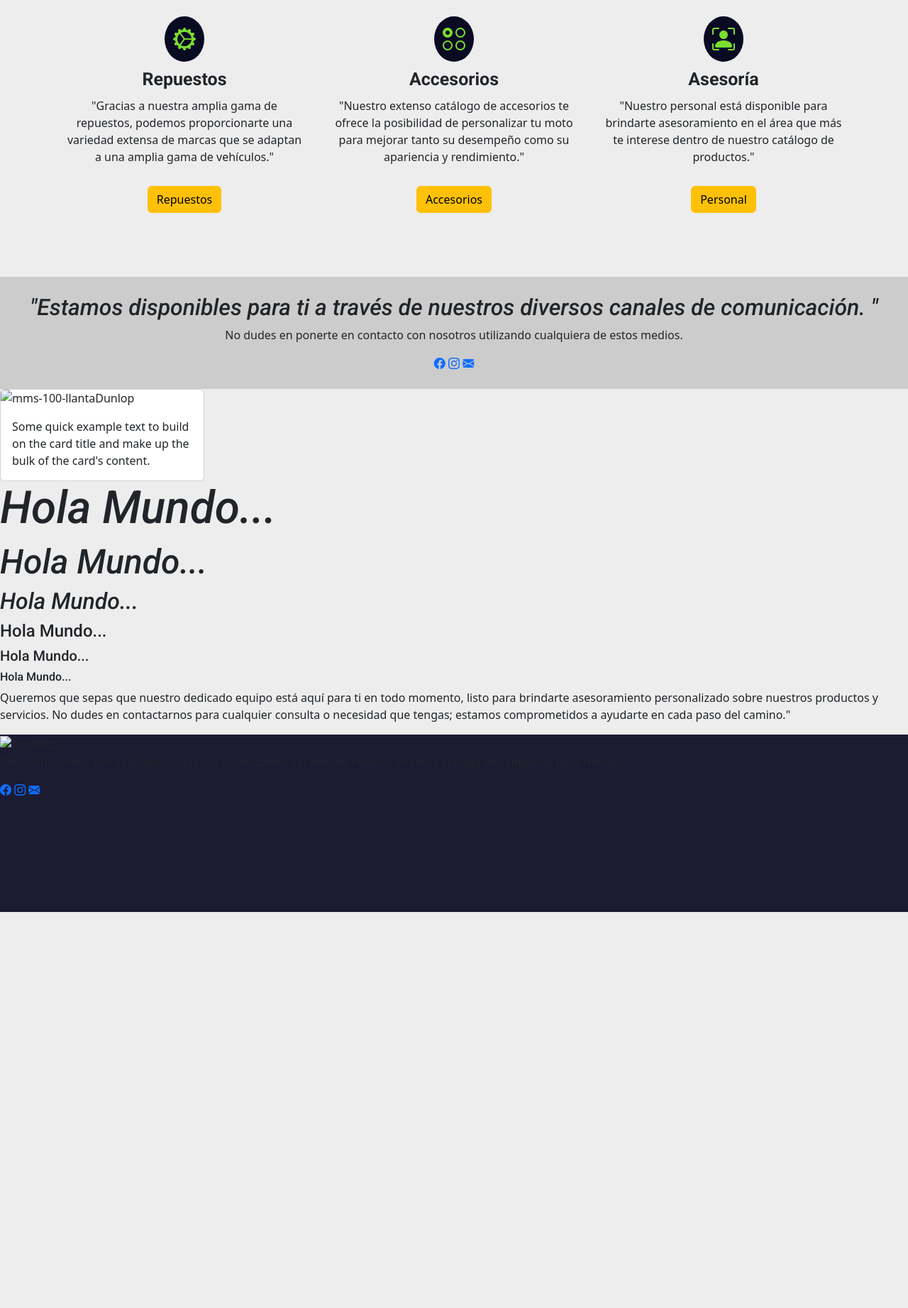
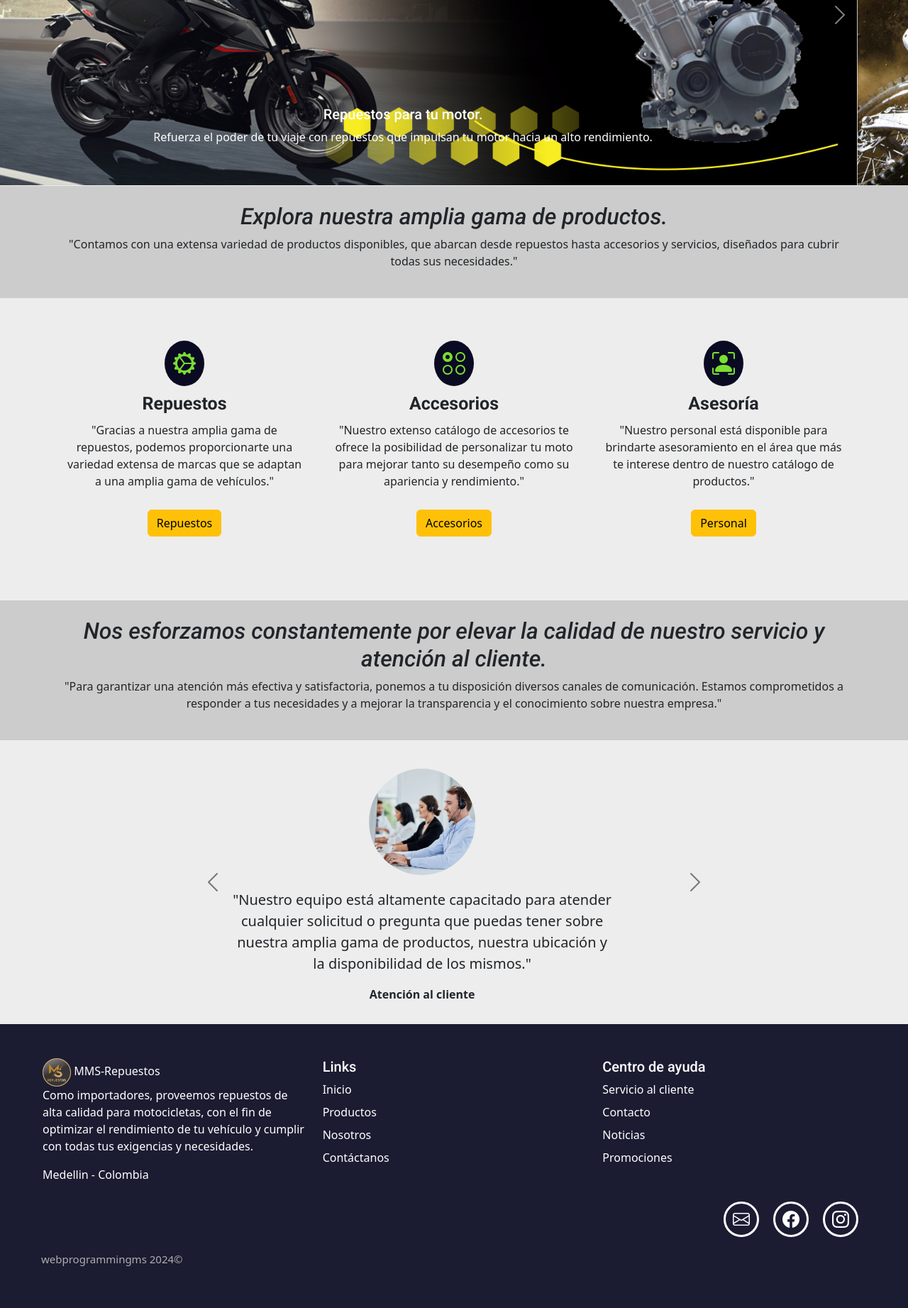
Before and after one commit to mauser78/preDeliveryBasis, a plain HTML site: page index.html in a window 1280 px wide. Shown: the part 285-2128 px from the top of the page at 71% size. Before the commit the page ends 1570 px from the top, so only its background shows below. Drawn offline with nearby package versions, Linux system fonts and the light colour scheme; a web font is replaced by a local one.

Commit message:
En este commit se elimina la carpeta include y se modifica el index

```diff
--- a/index.html
+++ b/index.html
@@ -75,40 +75,51 @@
       </div>
     </nav>
   </header>
+
+  <!-- navigation main --/-- navegación principal -->
   <main>
-    <!-- carousel section --/-- sección carrusel -->
-    <section>
-      <div id="carouselExampleAutoplaying" class="carousel slide carousel-fade" data-bs-ride="carousel">
+    <section class="carousel">
+      <!-- carousel section --/-- sección carrusel -->
+      <div id="carouselAdvertisement" class="carousel slide" data-bs-ride="carousel">
+        <!--                 <div class="carousel-indicators">
+                                  <button type="button" data-bs-target="#carouselAdvertisement" data-bs-slide-to="0" class="active" aria-current="true" aria-label="Slide 1"></button>
+                                  <button type="button" data-bs-target="#carouselAdvertisement" data-bs-slide-to="1" aria-label="Slide 2"></button>
+                                  <button type="button" data-bs-target="#carouselAdvertisement" data-bs-slide-to="2" aria-label="Slide 3"></button>
+                                </div> -->
         <div class="carousel-inner">
           <div class="carousel-item active">
-            <img src="./image/excibicion1.png" width="" class="d-block w-100" alt="cascocVenta">
+            <img src="./assets/image/excibicion1.png" class="d-block w-100" alt="cascosVenta">
             <div class="carousel-caption d-none d-md-block">
-              <h5>First slide label</h5>
-              <p>Some representative placeholder content for the first slide.</p>
+              <h5>Repuestos para tu motor.</h5>
+              <p>Refuerza el poder de tu viaje con repuestos que impulsan tu motor hacia un alto
+                rendimiento.
+              </p>
             </div>
           </div>
           <div class="carousel-item">
-            <img src="./image/excibicion2.png" class="d-block w-100" alt="neumaticos">
+            <img src="./assets/image/excibicion2.png" class="d-block w-100" alt="neumaticos">
             <div class="carousel-caption d-none d-md-block">
-              <h5>Second slide label</h5>
-              <p>Some representative placeholder content for the first slide.</p>
+              <h5>Diversas marcas de llantas</h5>
+              <p>Encuentra el agarre perfecto para tu camino con nuestra selección de llantas de las
+                mejores
+                marcas.</p>
             </div>
           </div>
           <div class="carousel-item">
-            <img src="./image/excibicion3.png" class="d-block w-100" alt="repuestoVentaFoto">
+            <img src="./assets/image/excibicion3.png" class="d-block w-100" alt="repuestoVentaFoto">
             <div class="carousel-caption d-none d-md-block">
-              <h5>Third slide label</h5>
-              <p>Some representative placeholder content for the first slide.</p>
+              <h5>Variedad en marcas de cascos</h5>
+              <p>Nuestra selección de cascos está diseñada para ofrecerte confort y protección en cada
+                viaje.
+              </p>
             </div>
           </div>
         </div>
-        <button class="carousel-control-prev" type="button" data-bs-target="#carouselExampleAutoplaying"
-          data-bs-slide="prev">
+        <button class="carousel-control-prev" type="button" data-bs-target="#carouselAdvertisement" data-bs-slide="prev">
           <span class="carousel-control-prev-icon" aria-hidden="true"></span>
           <span class="visually-hidden">Previous</span>
         </button>
-        <button class="carousel-control-next" type="button" data-bs-target="#carouselExampleAutoplaying"
-          data-bs-slide="next">
+        <button class="carousel-control-next" type="button" data-bs-target="#carouselAdvertisement" data-bs-slide="next">
           <span class="carousel-control-next-icon" aria-hidden="true"></span>
           <span class="visually-hidden">Next</span>
         </button>
@@ -117,10 +128,10 @@
 
     <!-- Section presentation --/-- Sección de presentacion -->
     <section class="presentation">
-      <div class="one-presentation">
+      <div class="container one-presentation">
         <h3 class="title-presentation">Explora nuestra amplia gama de productos.</h3>
-        <p class="text-section">"Contamos con una extensa variedad de productos disponibles, que abarcan desde repuestos
-          hasta accesorios y servicios, diseñados para cubrir todas sus necesidades."</p>
+        <p class="text-section">"Contamos con una extensa variedad de productos disponibles, que abarcan desde
+          repuestos hasta accesorios y servicios, diseñados para cubrir todas sus necesidades."</p>
       </div>
     </section>
 
@@ -132,7 +143,8 @@
           <div class="column col-12 col-md-4">
             <i class="bi bi-gear-wide-connected"></i>
             <h5 class="spare-parts">Repuestos</h5>
-            <p>"Gracias a nuestra amplia gama de repuestos, podemos proporcionarte una variedad extensa de marcas
+            <p>"Gracias a nuestra amplia gama de repuestos, podemos proporcionarte una variedad extensa de
+              marcas
               que se adaptan a una amplia gama de vehículos."</p>
             <div class="badges-container">
               <a href="http://127.0.0.1:5500/pages/productos.html"><button type="button"
@@ -143,8 +155,8 @@
           <div class="column col-12 col-md-4">
             <i class="bi bi-ui-radios-grid"></i>
             <h5 class="spare-parts">Accesorios</h5>
-            <p>"Nuestro extenso catálogo de accesorios te ofrece la posibilidad de personalizar tu moto para mejorar
-              tanto
+            <p>"Nuestro extenso catálogo de accesorios te ofrece la posibilidad de personalizar tu moto para
+              mejorar tanto
               su
               desempeño como su apariencia y rendimiento."</p>
             <div class="badges-container">
@@ -156,7 +168,8 @@
           <div class="column col-12 col-md-4">
             <i class="bi bi-person-bounding-box"></i>
             <h5 class="spare-parts">Asesoría</h5>
-            <p>"Nuestro personal está disponible para brindarte asesoramiento en el área que más te interese dentro de
+            <p>"Nuestro personal está disponible para brindarte asesoramiento en el área que más te interese
+              dentro de
               nuestro
               catálogo de productos."</p>
             <div class="badges-container">
@@ -170,59 +183,138 @@
       </div>
     </section>
 
-    <!-- Section presentation --/-- Sección de presentacion -->
+    <!-- Personnel section --/-- Sección de personal -->
     <section class="presentation">
-      <div class="one-presentation">
-        <h3 class="title-presentation">"Estamos disponibles para ti a través de nuestros diversos canales de
-          comunicación. "</h3>
-        <p class="text-section">No dudes en ponerte en contacto con nosotros utilizando cualquiera de estos medios.</p>
-        <div class="iconos-redes-sociales">
-          <a href="https://www.facebook.com/profile.php?id=61556539700887" target="_blank" rel="noopener noreferrer"><i
-              class="bi bi-facebook"></i></a>
-          <a href="https://www.instagram.com/mmsrepuestos/" target="_blank" rel="noopener noreferrer"><i
-              class="bi bi-instagram"></i></a>
-          <a href="mailto:info@mmsrepuestos.com" target="_blank" rel="noopener noreferrer"><i
-              class="bi bi-envelope-fill"></i></a>
-        </div>
+      <div class="container one-presentation">
+        <h3 class="title-presentation">Nos esforzamos constantemente por elevar la calidad de nuestro servicio y
+          atención al cliente.</h3>
+        <p class="text-section">"Para garantizar una atención más efectiva y satisfactoria, ponemos a tu
+          disposición
+          diversos canales de comunicación. Estamos comprometidos a responder a tus necesidades y a mejorar la
+          transparencia y el conocimiento sobre nuestra empresa."</p>
       </div>
     </section>
 
-    <section>
-      <div class="card" style="width: 18rem;">
-        <img src="./image/mms-100-llantaDunlop.png" class="card-img-top" alt="mms-100-llantaDunlop">
-        <div class="card-body">
-          <p class="card-text">Some quick example text to build on the card title and make up the bulk of the card's
-            content.</p>
+    <!-- work equipment section --/-- sección de equipo de trabajo -->
+    <section class="work-team">
+      <div id="care-staff" class="carousel carousel-dark slide" data-bs-ride="carousel">
+        <div class="carousel-inner">
+          <div class="carousel-item active">
+            <div class="container">
+              <img class="care-image rounded-circle" src="./assets/image/atencionCl.png" alt="atención cliente">
+              <p class="care-text">"Nuestro equipo está altamente capacitado para atender cualquier
+                solicitud
+                o
+                pregunta que puedas tener sobre nuestra amplia gama de productos, nuestra ubicación y la
+                disponibilidad de los mismos."</p>
+              <div class="care-info">
+                <p class="charge">Atención al cliente</p>
+              </div>
+            </div>
+          </div>
+          <div class="carousel-item">
+            <div class="container">
+              <img class="care-image rounded-circle" src="./assets/image/despacho.png" alt="bodega y despacho">
+              <p class="care-text">"Nuestro equipo se esfuerza continuamente para garantizar el envío
+                rápido
+                de
+                tus paquetes a cualquier lugar de entrega en los diversos puntos del país." </p>
+              <div class="care-info">
+                <p class="charge">Area de despacho</p>
+              </div>
+            </div>
+          </div>
+          <div class="carousel-item">
+            <div class="container">
+              <img class="care-image rounded-circle" src="./assets/image/asesoria.png" alt="asesoria">
+              <p class="care-text">"Nuestros asesores realizan visitas a tu local comercial para
+                proporcionarte
+                muestras de nuestros productos, permitiéndote así verificar su calidad antes de tomar
+                una
+                decisión."</p>
+              <div class="care-info">
+                <p class="charge">Asesoría comercial</p>
+              </div>
+            </div>
+          </div>
+          <div class="carousel-item">
+            <div class="container">
+              <img class="care-image rounded-circle" src="./assets/image/cartera.png" alt="medios de pago">
+              <p class="care-text">"Ofrecemos una variedad de opciones de pago para simplificar tu
+                experiencia
+                de
+                compra."</p>
+              <div class="care-info">
+                <p class="charge">Medios de pago.</p>
+              </div>
+            </div>
+          </div>
         </div>
+        <button class="carousel-control-prev" type="button" data-bs-target="#care-staff" data-bs-slide="prev">
+          <span class="carousel-control-prev-icon" aria-hidden="true"></span>
+          <span class="visually-hidden">Previous</span>
+        </button>
+        <button class="carousel-control-next" type="button" data-bs-target="#care-staff" data-bs-slide="next">
+          <span class="carousel-control-next-icon" aria-hidden="true"></span>
+          <span class="visually-hidden">Next</span>
+        </button>
       </div>
     </section>
-
-    <section>
-      <h1>Hola Mundo...</h1>
-      <h2>Hola Mundo...</h2>
-      <h3>Hola Mundo...</h3>
-      <h4>Hola Mundo...</h4>
-      <h5>Hola Mundo...</h5>
-      <h6>Hola Mundo...</h6>
-      <p>Queremos que sepas que nuestro dedicado equipo está aquí para ti en todo momento, listo para brindarte
-        asesoramiento personalizado sobre nuestros productos y servicios. No dudes en contactarnos para cualquier
-        consulta o necesidad que tengas; estamos comprometidos a ayudarte en cada paso del camino."</p>
-    </section>
-
   </main>
 
   <!-- place footer here --/-- Colocar pie de página aquí -->
-  <footer class="section-footer">
-    <img class="footer-logo" src="./image/LogoMs2.png" width="40" alt="logoMs2">
-    <p class="footer-text">"Nos esforzamos por satisfacer todas tus necesidades a través de nuestro amplio catálogo de
-      repuestos para motos."</p>
-    <div class="iconos-redes-sociales">
-      <a href="https://www.facebook.com/profile.php?id=61556539700887" target="_blank" rel="noopener noreferrer"><i
-          class="bi bi-facebook"></i></a>
-      <a href="https://www.instagram.com/mmsrepuestos/" target="_blank" rel="noopener noreferrer"><i
-          class="bi bi-instagram"></i></a>
-      <a href="mailto:info@mmsrepuestos.com" target="_blank" rel="noopener noreferrer"><i
-          class="bi bi-envelope-fill"></i></a>
+  <footer>
+    <div class="container-fluid">
+      <div class="row p-5 text-white">
+        <div class="col-sm-12 col-md-4 col-lg-4">
+          <a class="navbar-brand" href="http://127.0.0.1:5500/">
+            <img src="./assets/image/LogoMs2.png" width="40" alt="LogoMs2">
+            MMS-Repuestos
+          </a>
+          <p>Como importadores, proveemos repuestos de alta calidad para motocicletas, con el fin de optimizar
+            el
+            rendimiento de tu vehículo y cumplir con todas tus exigencias y necesidades.</p>
+          <p>Medellin - Colombia</p>
+        </div>
+        <div class="col-sm-12 col-md-4 col-lg-4">
+          <h5>Links</h5>
+          <div class="mb-2">
+            <a class="text-white text-decoration-none" href="#">Inicio</a>
+          </div>
+          <div class="mb-2">
+            <a class="text-white text-decoration-none" href="#">Productos</a>
+          </div>
+          <div class="mb-2">
+            <a class="text-white text-decoration-none" href="#">Nosotros</a>
+          </div>
+          <div class="mb-2">
+            <a class="text-white text-decoration-none" href="#">Contáctanos</a>
+          </div>
+        </div>
+        <div class="col-sm-12 col-md-4 col-lg-4">
+          <h5>Centro de ayuda</h5>
+          <div class="mb-2">
+            <a class="text-white text-decoration-none" href="#">Servicio al cliente</a>
+          </div>
+          <div class="mb-2">
+            <a class="text-white text-decoration-none" href="#">Contacto</a>
+          </div>
+          <div class="mb-2">
+            <a class="text-white text-decoration-none" href="#">Noticias</a>
+          </div>
+          <div class="mb-2">
+            <a class="text-white text-decoration-none" href="#">Promociones</a>
+          </div>
+        </div>
+        <div class="iconos-redes d-flex flex-wrap align-items-end justify-content-end">
+          <a href="mailto:info@mmsrepuestos.com" target="_blank" rel="noopener noreferrer"><i
+              class="bi bi-envelope"></i></a>
+          <a href="https://www.facebook.com/" target="_blank" rel="noopener noreferrer"><i class="bi bi-facebook"></i></a>
+          <a href="https://www.instagram.com/" target="_blank" rel="noopener noreferrer"><i
+              class="bi bi-instagram"></i></a>
+        </div>
+        <div class="copyright">webprogrammingms 2024&#169;</div>
+      </div>
     </div>
   </footer>
 
```
Also changed, not shown: include/navbar.html (deleted, +0 -43 lines).
